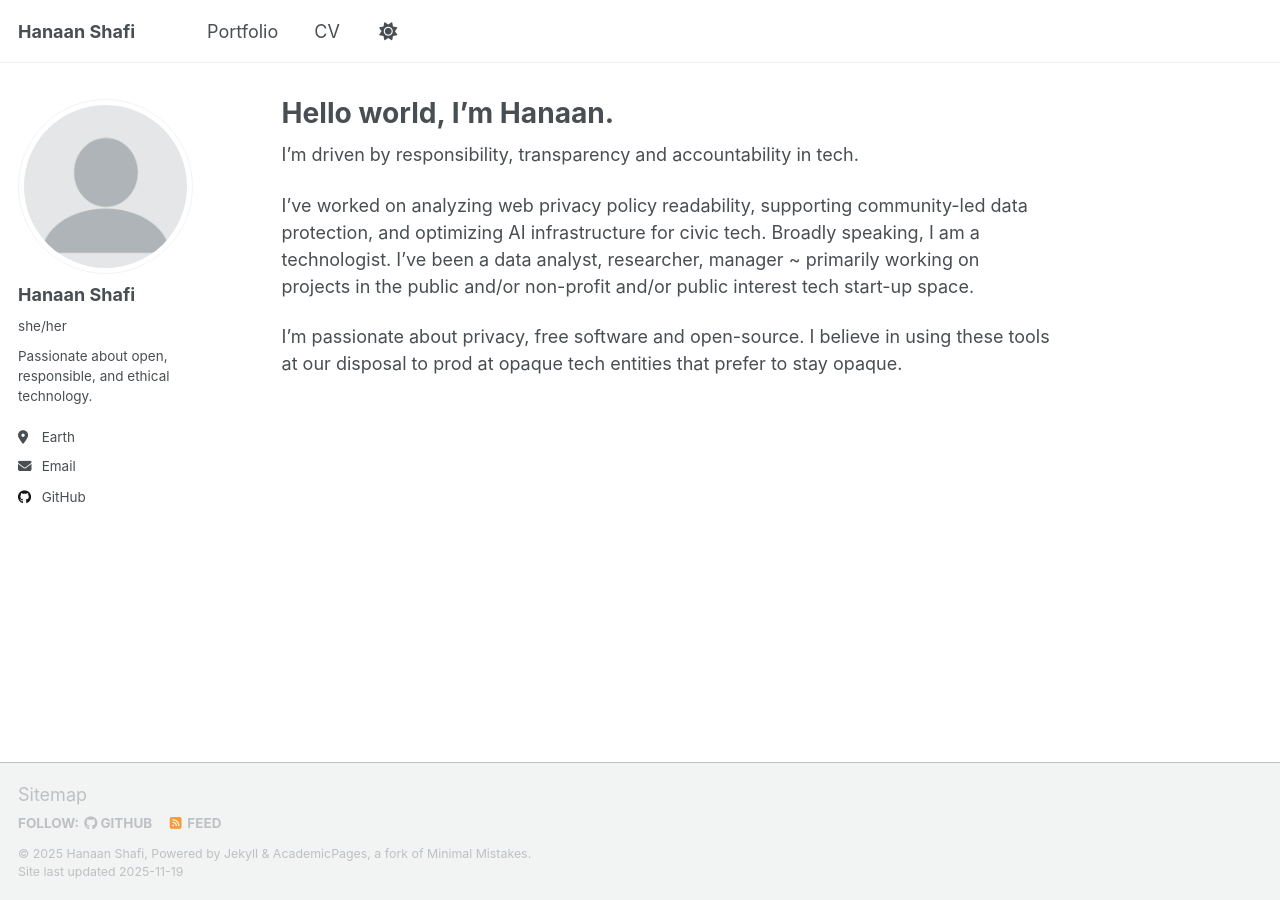
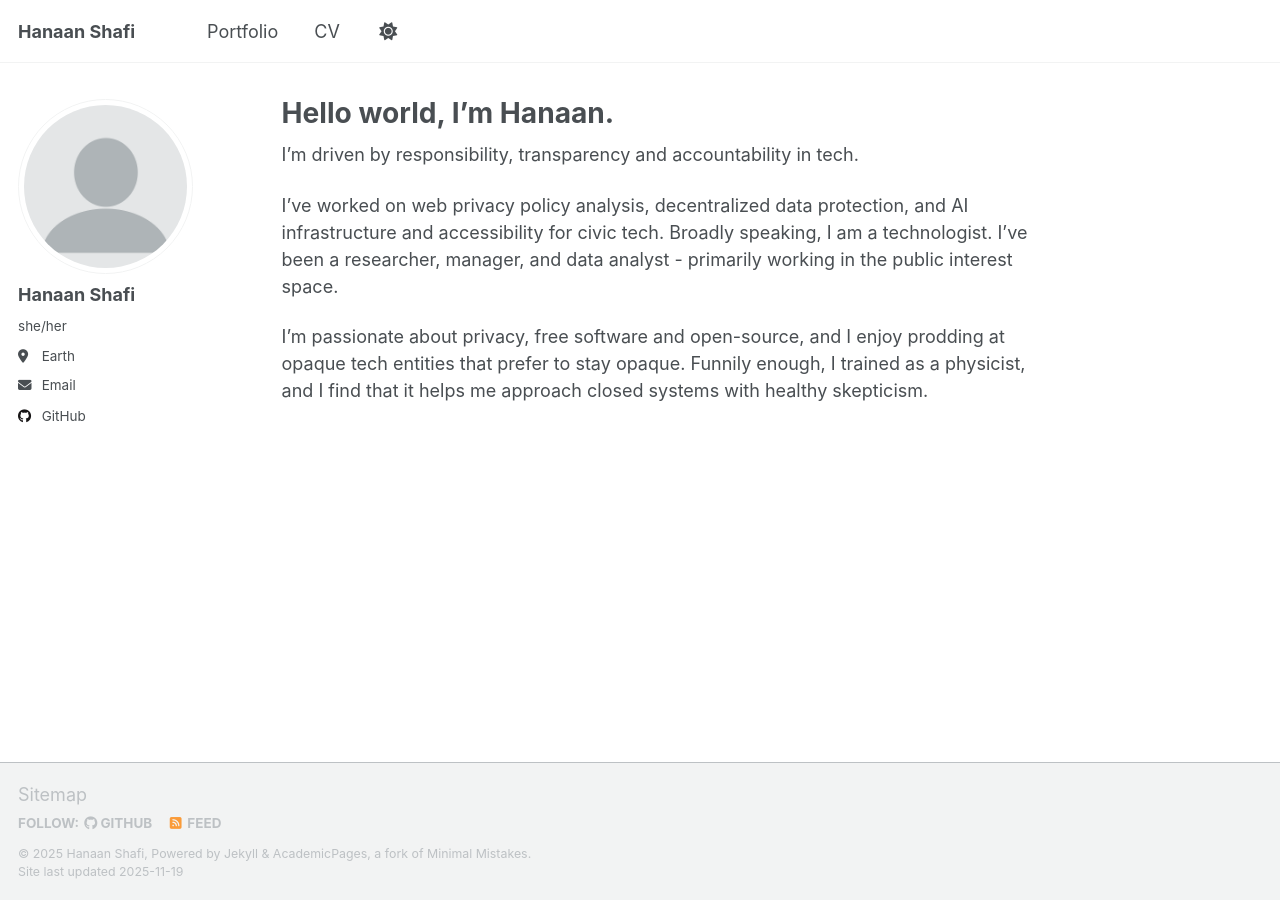
Before and after one commit to hanaanr/hanaanr.github.io, a Jekyll site: the page built from _pages/about.md, in a window 1280 px wide. Built offline with Jekyll 4.4.1, drawn with Linux system fonts in a browser that asks for light colours; a script that is not in the unit is left out.

Commit message:
edited about again and removed short bio from config

```diff
--- a/_config.yml
+++ b/_config.yml
@@ -26,7 +26,7 @@ author:
   avatar           : "profile.png"
   name             : "Hanaan Shafi"
   pronouns         : "she/her"
-  bio              : "Passionate about open, responsible, and ethical technology."
+  bio              : # ""
   location         : "Earth"
   employer         : # "Red Brick University"
   uri              : # URL
--- a/_pages/about.md
+++ b/_pages/about.md
@@ -9,6 +9,6 @@ redirect_from:
 
 I'm driven by responsibility, transparency and accountability in tech.
 
-I've worked on analyzing web privacy policy readability, supporting community-led data protection, and optimizing AI infrastructure for civic tech. Broadly speaking, I am a technologist. I've been a data analyst, researcher, manager ~ primarily working on projects in the public and/or non-profit and/or public interest tech start-up space.
+I've worked on web privacy policy analysis, decentralized data protection, and AI infrastructure and accessibility for civic tech. Broadly speaking, I am a technologist. I've been a researcher, manager, and data analyst - primarily working in the public interest space.
 
-I'm passionate about privacy, free software and open-source. I believe in using these tools at our disposal to prod at opaque tech entities that prefer to stay opaque.
+I'm passionate about privacy, free software and open-source, and I enjoy prodding at opaque tech entities that prefer to stay opaque. Funnily enough, I trained as a physicist, and I find that it helps me approach closed systems with healthy skepticism.
```
